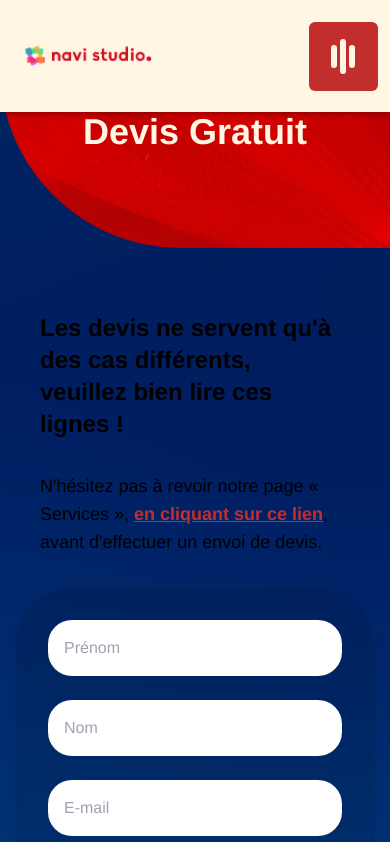
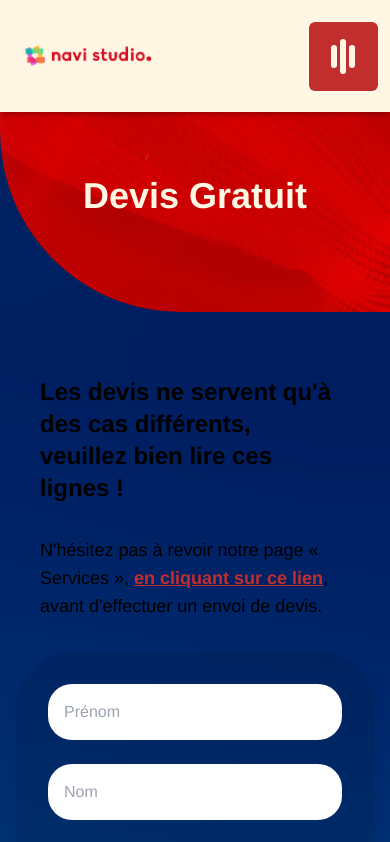
Before and after one commit to franzhopp/v3q, a React (Vite) app: page /devis in a window 390 px wide. Shown: the top 842 px of the page. Built offline with nearby package versions, Linux system fonts and the light colour scheme; a web font is replaced by a local one.

Commit message:
[ADD] portfolio remake

```diff
--- a/src/Components/UI/Button/title-devis.jsx
+++ b/src/Components/UI/Button/title-devis.jsx
@@ -1,8 +1,8 @@
 const TitleDevis = () => {
   return (
-    <div className="image-navi-studio-contact pb-24">
+    <div className="image-navi-studio-contact pb-24 pt-12 sm:pt-0">
       <div
-        className="pt-24 text-FFF6E4 sm:ml-44 sm:text-left text-center font-extrabold"
+        className="pt-28 text-FFF6E4 sm:ml-44 sm:text-left text-center font-extrabold"
         data-aos="fade-left"
       >
         <p className="mt-4 text-4xl sm:text-6xl">Devis Gratuit</p>
```
